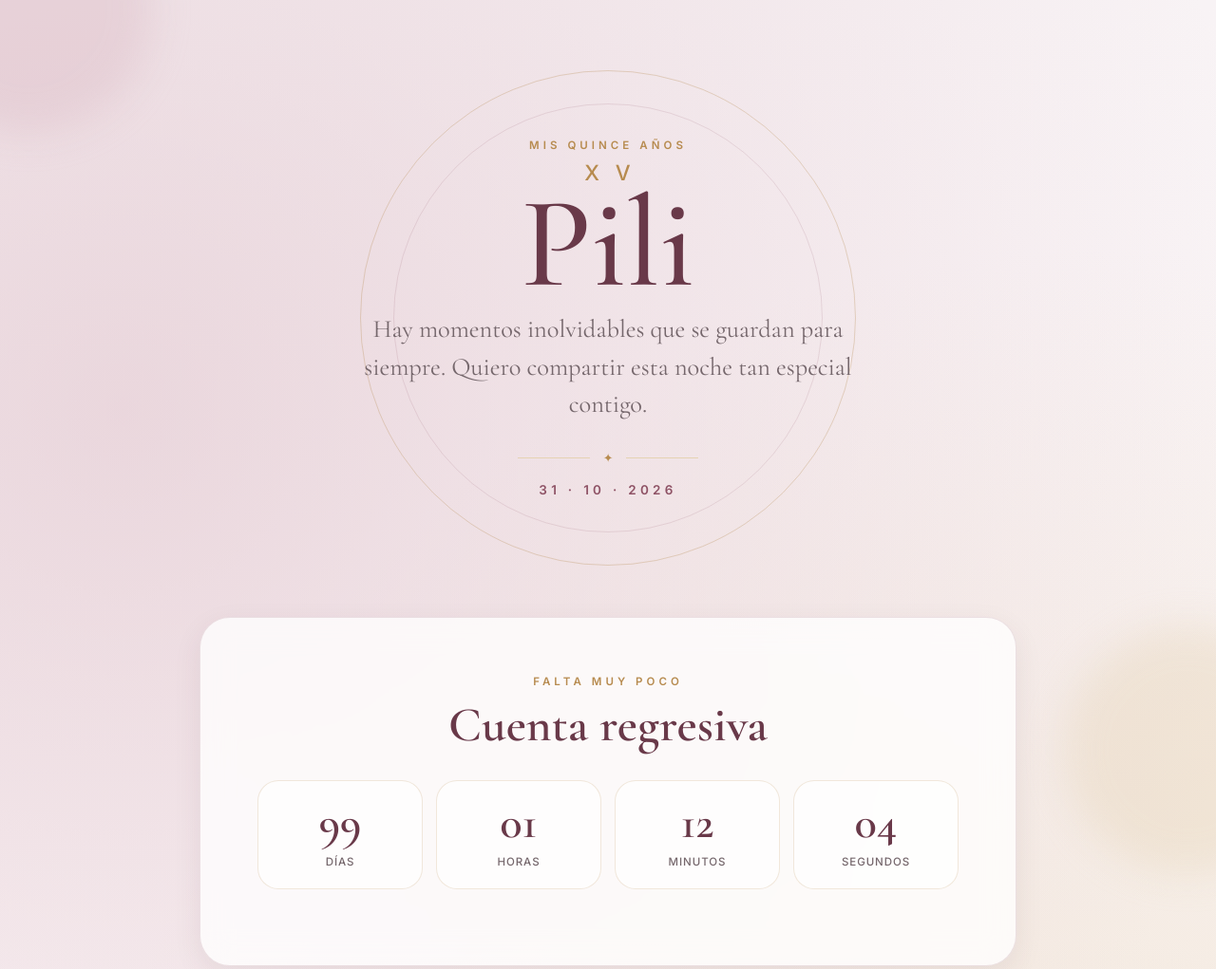
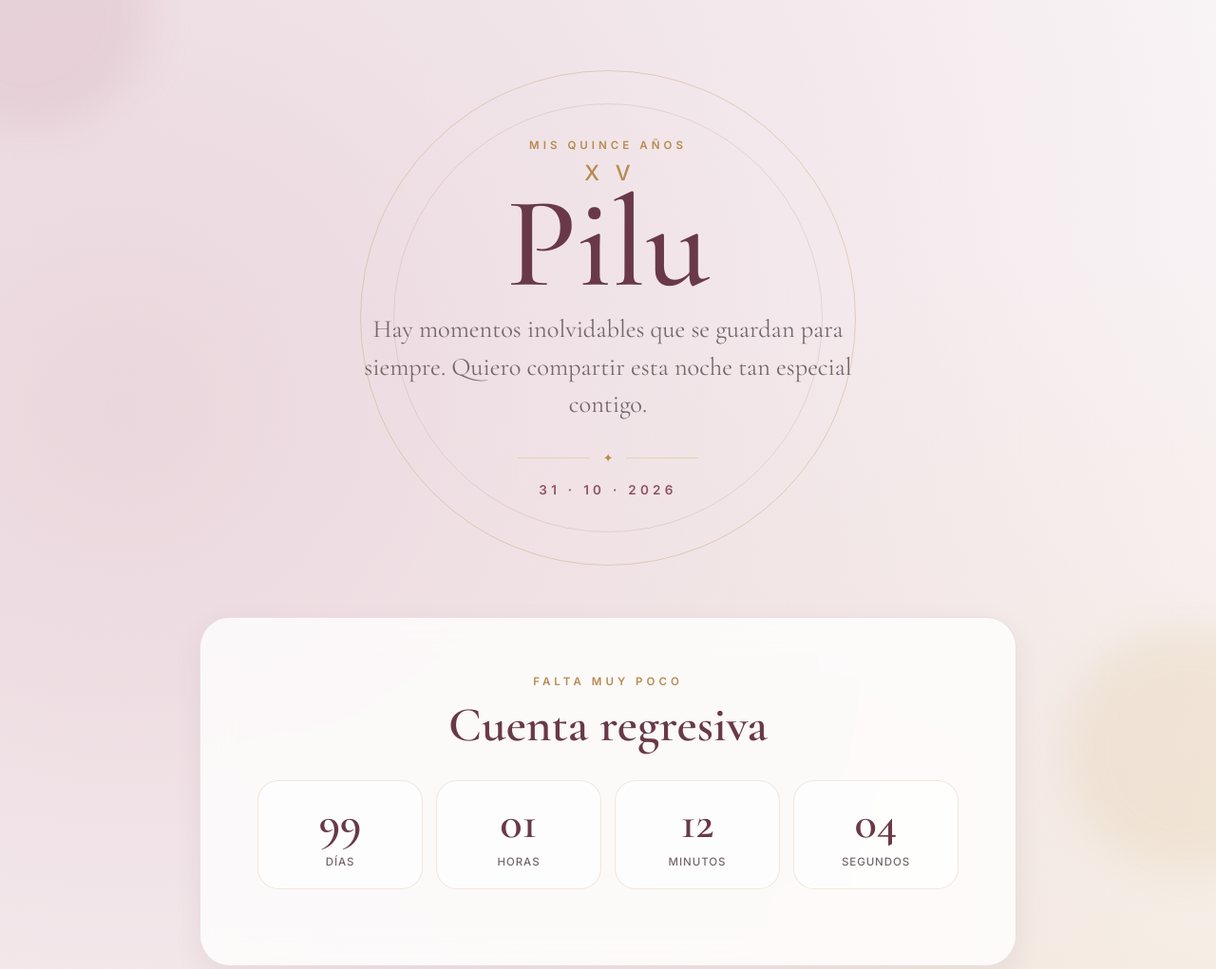
Before and after one commit to santycaze/xv-pilar, a plain HTML site: page index.html in a window 1280 px wide. Shown: the top 1021 px of the page at 95% size. Drawn offline with nearby package versions, Linux system fonts and the light colour scheme.

Commit message:
Update index.html

```diff
--- a/index.html
+++ b/index.html
@@ -37,7 +37,7 @@
 
       <h1>
         <span>XV</span>
-        Pili
+        Pilu
       </h1>
 
       <p class="subtitle">
```
